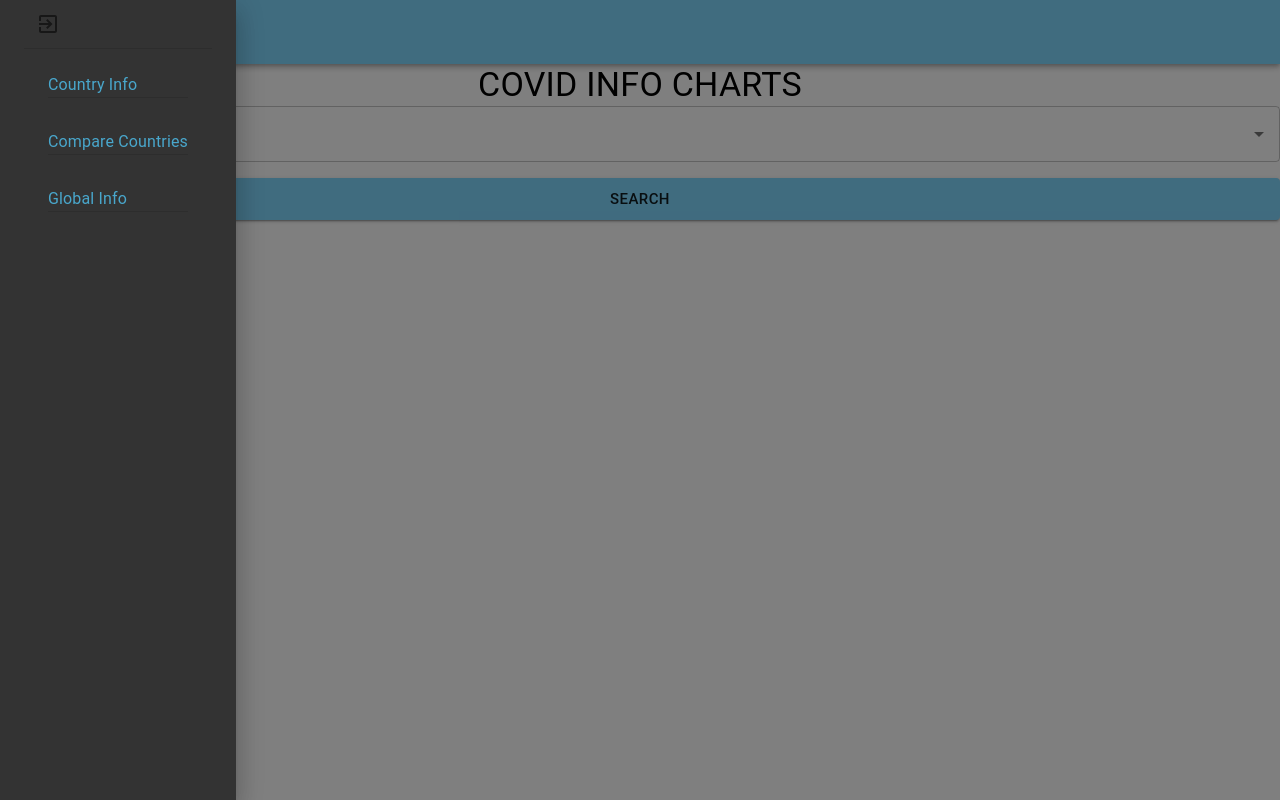
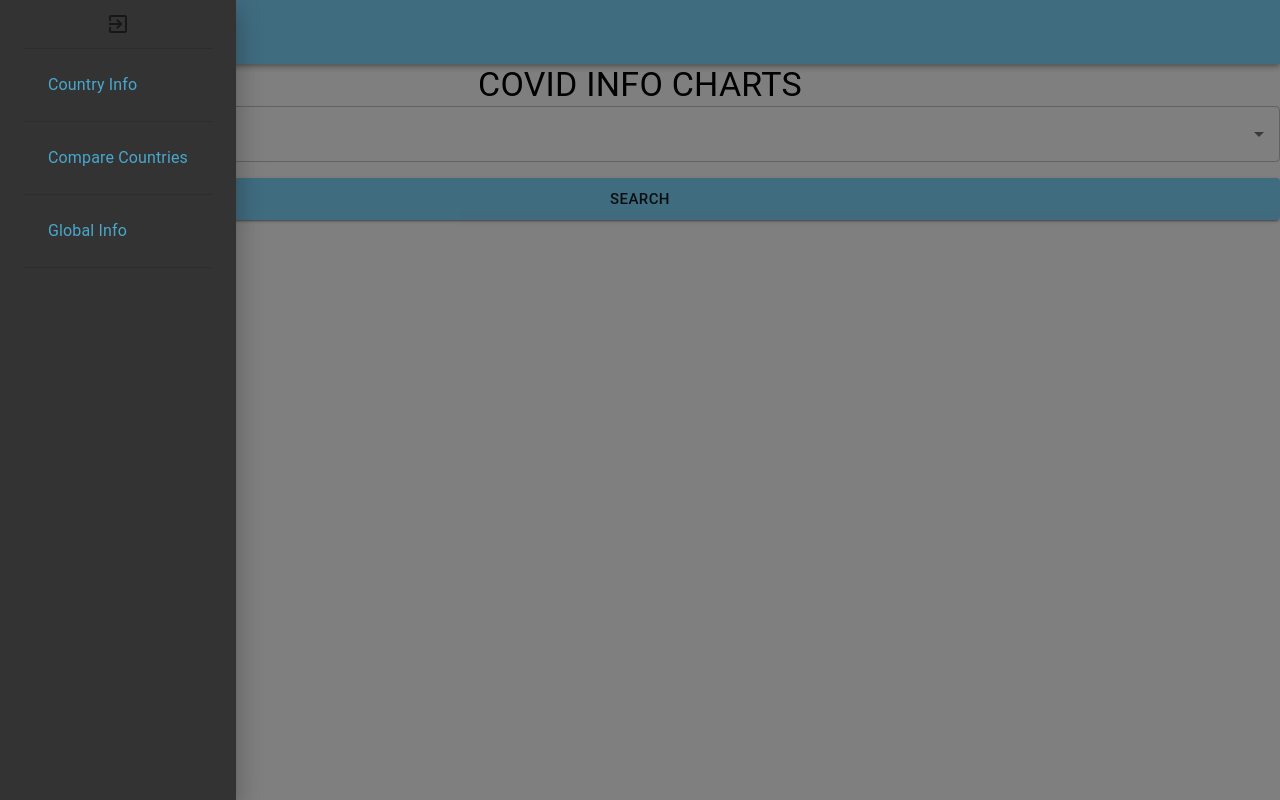
Before and after one commit to ArepaQuemada/covid-info, a React (Create React App) app: page / in a window 1280 px wide. Both pictures are taken after a click on the button 48 px from the left and 32 px from the top of the page. Built offline with nearby package versions, Linux system fonts and the light colour scheme.

Commit message:
Added routes, fixed position in button

```diff
--- a/package.json
+++ b/package.json
@@ -16,6 +16,7 @@
     "react": "^16.13.1",
     "react-chartjs-2": "^2.10.0",
     "react-dom": "^16.13.1",
+    "react-router-dom": "^5.2.0",
     "react-scripts": "3.4.3"
   },
   "scripts": {
--- a/src/components/Header.js
+++ b/src/components/Header.js
@@ -1,7 +1,9 @@
 import React, { useState } from 'react';
-import { AppBar, Toolbar, IconButton, Typography, makeStyles, Drawer, Container, Divider, Box, Link } from '@material-ui/core';
+import { AppBar, Toolbar, IconButton, Typography, makeStyles, Drawer, Container, Divider, Box } from '@material-ui/core';
+import { BrowserRouter as Router, Link } from 'react-router-dom';
 import MenuIcon from '@material-ui/icons/Menu';
 import ExitToAppIcon from '@material-ui/icons/ExitToApp';
+
 
 const useStyles = makeStyles(theme => ({
     root: {
@@ -21,7 +23,20 @@ const useStyles = makeStyles(theme => ({
 export default function Header() {
     const classes = useStyles();
     const [openMenu, setOpenMenu] = useState(false);
-    const menuItems = ['Country Info', 'Compare Countries', 'Global Info']
+    const menuItems = [
+        {
+            menuName: 'Country Info',
+            route: '/country-info'
+        },
+        {
+            menuName: 'Compare Countries',
+            route: '/compare-countries'
+        },
+        {
+            menuName: 'Global Info',
+            route: '/global-info'
+        }
+    ]
 
     const handleOpenMenu = () => {
         setOpenMenu(!openMenu);
@@ -41,18 +56,22 @@ export default function Header() {
                 anchor="left"
                 open={openMenu} >
                 <Container className={classes.drawerContainer}>
-                    <IconButton onClick={handleOpenMenu}>
-                        <ExitToAppIcon />
-                    </IconButton>
+                    <Box display="flex" justifyContent="center" width="100%">
+                        <IconButton onClick={handleOpenMenu}>
+                            <ExitToAppIcon />
+                        </IconButton>
+                    </Box>
                     <Divider />
                     {menuItems.map((item, index) => {
                         return (
-                            <Box m={2} p={1} key={index}>
-                                <Link className={classes.link} >
-                                    <Typography variant="body1">{item}</Typography>
-                                </Link>
+                            <Router>
+                                <Box m={2} p={1} key={index}>
+                                    <Link className={classes.link} to={`${item.route}`} onClick={handleOpenMenu}>
+                                        <Typography variant="body1">{item.menuName}</Typography>
+                                    </Link>
+                                </Box>
                                 <Divider />
-                            </Box>
+                            </Router>
                         )
                     })}
                 </Container>
```
Also changed, not shown: src/components/CompareCountry.js (added, +9 -0 lines), src/components/CountryInfo.js (added, +9 -0 lines), src/components/GlobalInfo.js (added, +9 -0 lines), 1 other file (tests, documents, lock files or other folders).
